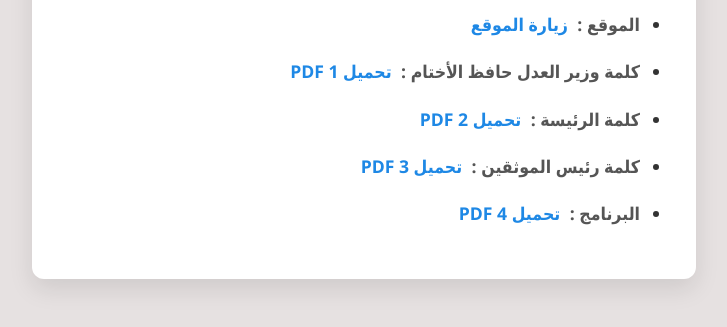
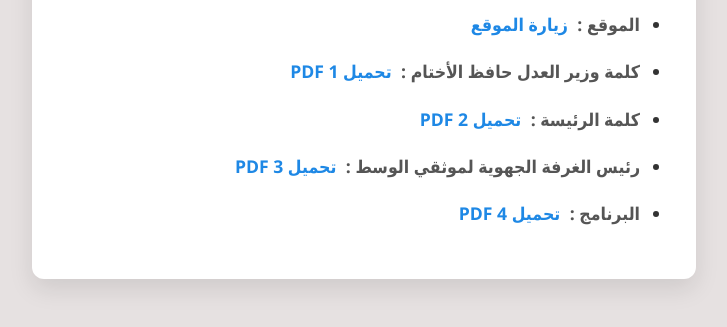
Before and after one commit to Amine-tmt/qr_code, a plain HTML site: page index.html in a window 1280 px wide. Shown: the part 301-628 px from the top of the page, without its empty margins (276-1003 px from the left). Drawn offline with Linux system fonts and the light colour scheme.

Commit message:
Add files via upload

```diff
--- a/index.html
+++ b/index.html
@@ -75,7 +75,7 @@
       <li><strong>الموقع :</strong> <a href="https://recommandations-online-dz.com/" target="_blank">زيارة الموقع</a></li>
       <li><strong>كلمة وزير العدل حافظ الأختام :</strong> <a href="https://Amine-tmt.github.io/resources-site/file2.pdf" target="_blank" >تحميل PDF 1</a></li>
       <li><strong>كلمة  الرئيسة     :</strong> <a href="https://Amine-tmt.github.io/resources-site/file3.pdf" target="_blank" >تحميل PDF 2</a></li>
-      <li><strong>كلمة رئيس الموثقين       :</strong> <a href="https://Amine-tmt.github.io/resources-site/file4.pdf" target="_blank" >تحميل PDF 3</a></li>
+      <li><strong>رئيس الغرفة الجهوية لموثقي الوسط      :</strong> <a href="https://Amine-tmt.github.io/resources-site/file4.pdf" target="_blank" >تحميل PDF 3</a></li>
       <li><strong>البرنامج :</strong> <a href="https://Amine-tmt.github.io/resources-site/file1.pdf" target="_blank">تحميل PDF 4</a></li>
 
     </ul>
```
